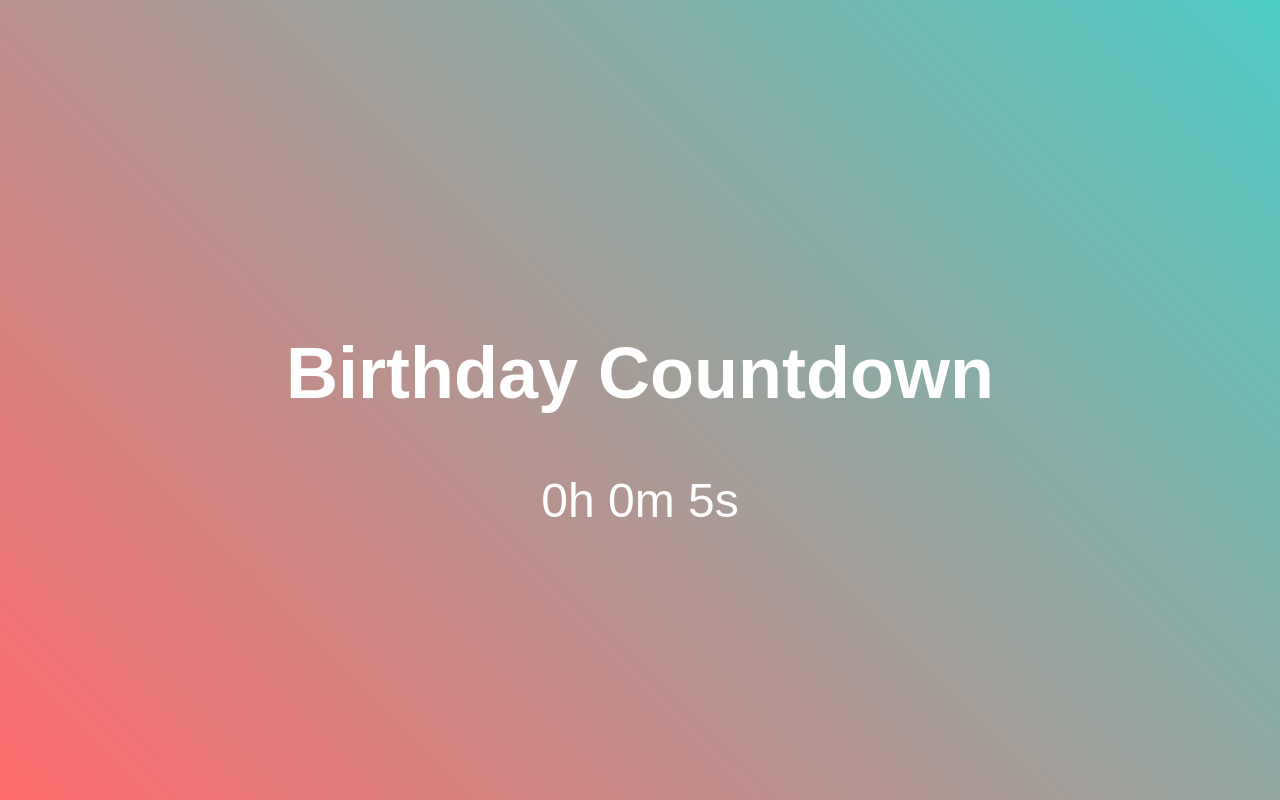
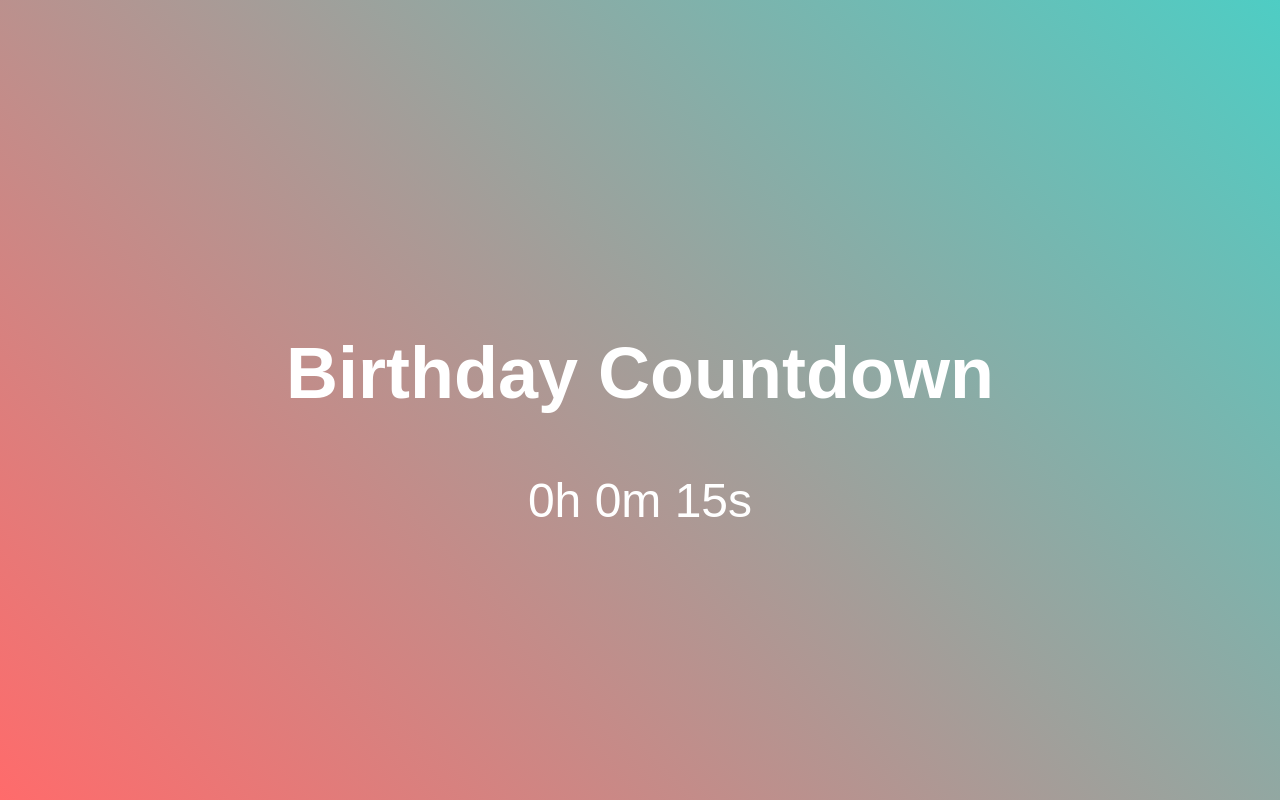
Before and after one commit to Tubelight30/birthdaydad, a plain HTML site: page index.html in a window 1280 px wide. Drawn offline with Linux system fonts and the light colour scheme.

Commit message:
Increase countdown target time from 10 seconds to 20 seconds

```diff
--- a/index.html
+++ b/index.html
@@ -144,7 +144,7 @@
         }
 
         // Set the target date (10 seconds from now)
-        const targetTime = new Date(Date.now() + 10 * 1000);
+        const targetTime = new Date(Date.now() + 20 * 1000);
 
         function updateCountdown() {
             const now = new Date();
```
